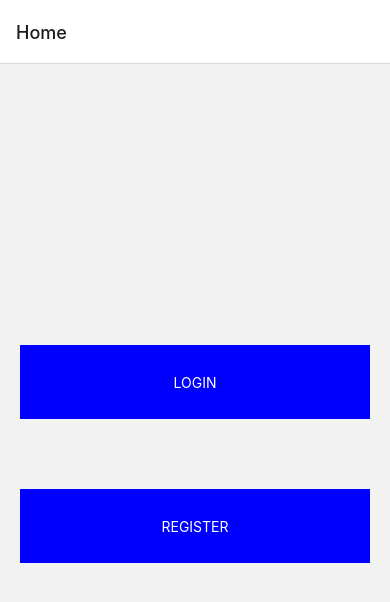
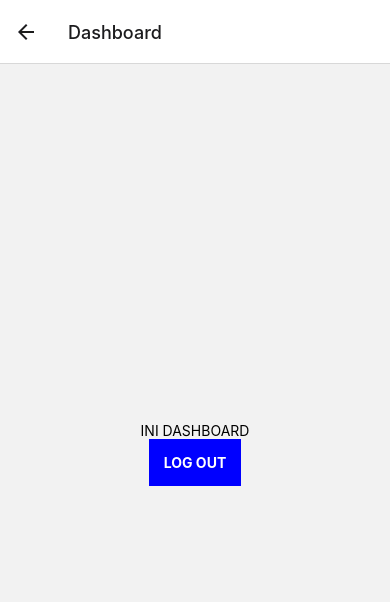
Before and after one commit to Indra2108/simple-login-register, a React Native app: screen /Dashboard in a window 390 px wide. Before the commit this address had no page. Shown: the top 602 px of the page. Built offline with nearby package versions, Linux system fonts and the light colour scheme.

Commit message:
Menambahkan Dashboard Screen

```diff
--- a/App.js
+++ b/App.js
@@ -6,18 +6,19 @@ import { createNativeStackNavigator } from '@react-navigation/native-stack';
 import Home from './src/home';
 import Login from './src/login';
 import Register from "./src/register";
+import Dashboard from "./src/dashboard";
 
 const Stack = createNativeStackNavigator();
 
 export default class App extends Component {
   render() {
     return(
-      // <Home />
       <NavigationContainer>
         <Stack.Navigator initialRouteName='HOME'>
           <Stack.Screen name='Home' component={Home} />
           <Stack.Screen name='Login' component={Login} />
           <Stack.Screen name='Register' component={Register} />
+          <Stack.Screen name='Dashboard' component={Dashboard} />
         </Stack.Navigator>
       </NavigationContainer>
     )
--- /dev/null
+++ b/src/dashboard/Style.js
@@ -0,0 +1,17 @@
+import { StyleSheet } from "react-native";
+
+export default StyleSheet.create({
+    container: {
+        flex: 1,
+        justifyContent: 'center',
+        alignItems: 'center'
+    },
+    tombolLogOut: {
+        backgroundColor: 'blue',
+        padding: 15
+    },
+    teksLogOut: {
+        color: 'white',
+        fontWeight: 'bold'
+    }
+})
--- /dev/null
+++ b/src/dashboard/index.js
@@ -0,0 +1,18 @@
+import React, {Component} from "react";
+import {View, Text, TouchableOpacity} from 'react-native';
+
+// IMPORT STYLE
+import Style from './Style'
+
+export default class Dashboard extends Component {
+    render() {
+        return(
+            <View style={Style.container}>
+                <Text>INI DASHBOARD</Text>
+                <TouchableOpacity style={Style.tombolLogOut}>
+                    <Text style={Style.teksLogOut}>LOG OUT</Text>
+                </TouchableOpacity>
+            </View>
+        )
+    }
+}
```
